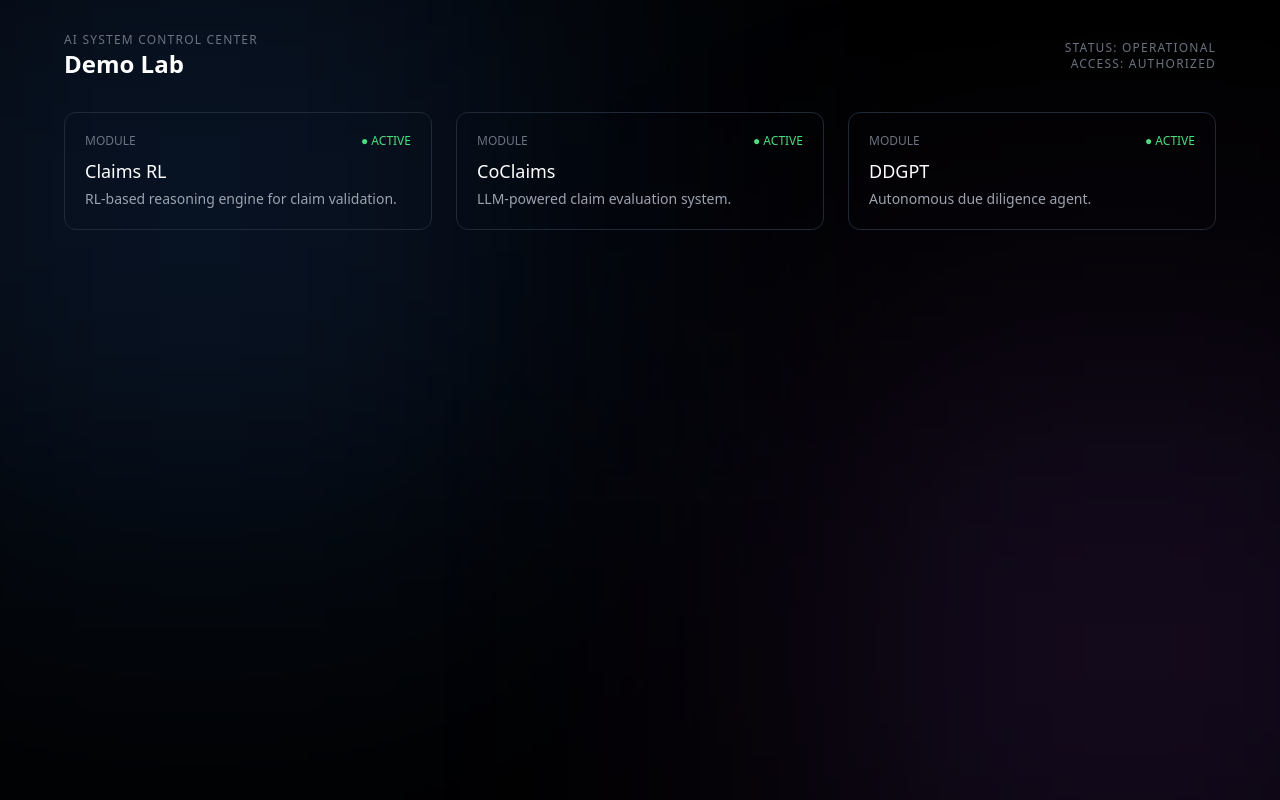
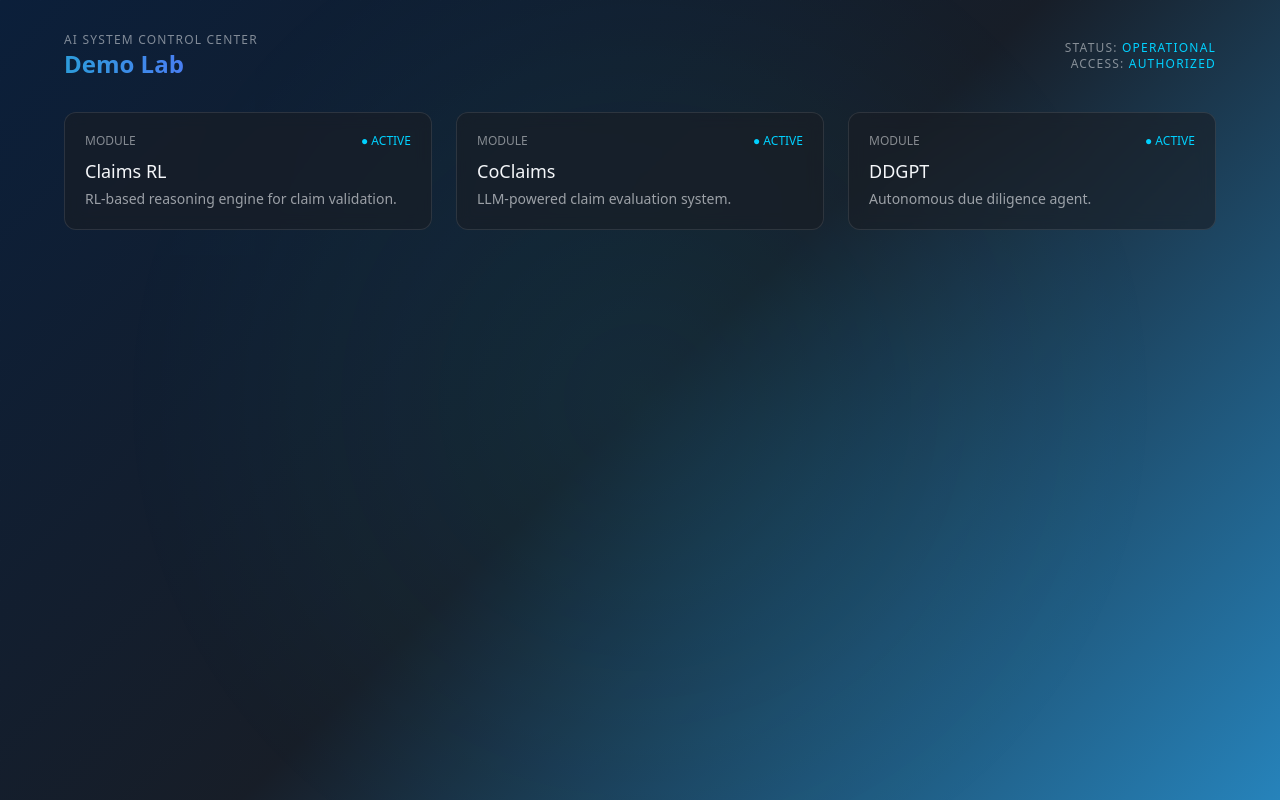
Before and after one commit to nickmelamed/site, a Next.js app in the folder site-npx/: page /demo in a window 1280 px wide. Built offline with nearby package versions, Linux system fonts and the light colour scheme.

Commit message:
added color palette to demo lab

```diff
--- a/site-npx/app/demo/page.tsx
+++ b/site-npx/app/demo/page.tsx
@@ -49,37 +49,30 @@ export default function ControlCenter() {
   const [selected, setSelected] = useState<any | null>(null);
 
   return (
-    <main className="relative min-h-screen bg-black text-white overflow-hidden p-8">
+    <main className="relative min-h-screen bg-navy text-offwhite overflow-hidden p-8">
 
+      {/* 🌐 Background System Layers */}
+      <div className="absolute inset-0 bg-hero-gradient opacity-80" />
+      <div className="absolute inset-0 bg-glow-radial animate-pulseGlow" />
+      <div className="absolute inset-0 grid-overlay opacity-20" />
+
+      {/* HEADER */}
       <div className="relative z-10 max-w-6xl mx-auto mb-8 flex justify-between items-center">
 
-      {/* Left: Title */}
         <div>
-        <div className="text-xs text-gray-500 tracking-widest">
+          <div className="text-xs text-offwhite/50 tracking-widest">
             AI SYSTEM CONTROL CENTER
           </div>
-        <h1 className="text-2xl font-semibold">
+          <h1 className="text-2xl font-semibold text-gradient">
             Demo Lab
           </h1>
         </div>
 
-      {/* Right: Status */}
-      <div className="text-xs text-gray-500 tracking-widest text-right">
-        <div>STATUS: OPERATIONAL</div>
-        <div>ACCESS: AUTHORIZED</div>
+        <div className="text-xs text-offwhite/50 tracking-widest text-right">
+          <div>STATUS: <span className="text-cyan">OPERATIONAL</span></div>
+          <div>ACCESS: <span className="text-cyan">AUTHORIZED</span></div>
         </div>
 
-    </div>
-
-      {/* Background grid */}
-      <div className="absolute inset-0 opacity-10">
-        <div className="w-full h-full bg-[linear-gradient(to_right,#ffffff10_1px,transparent_1px),linear-gradient(to_bottom,#ffffff10_1px,transparent_1px)] bg-[size:40px_40px]" />
-      </div>
-
-      {/* Glow */}
-      <div className="absolute inset-0">
-        <div className="absolute w-[600px] h-[600px] bg-blue-500/20 blur-[180px] top-[-100px] left-[-100px]" />
-        <div className="absolute w-[500px] h-[500px] bg-purple-500/20 blur-[180px] bottom-[-100px] right-[-100px]" />
       </div>
 
       {/* MODULE GRID */}
@@ -90,19 +83,24 @@ export default function ControlCenter() {
             key={demo.name}
             whileHover={{ scale: 1.03 }}
             onClick={() => setSelected(demo)}
-            className="relative group cursor-pointer border border-gray-800 p-5 rounded-xl overflow-hidden"
+            className="relative group cursor-pointer border border-white/10 p-5 rounded-xl overflow-hidden bg-charcoal/60 backdrop-blur"
           >
             {/* Hover glow */}
-            <div className="absolute inset-0 opacity-0 group-hover:opacity-100 transition bg-gradient-to-r from-blue-500/10 to-purple-500/10 blur-xl" />
+            <div className="absolute inset-0 opacity-0 group-hover:opacity-100 transition bg-gradient-to-r from-electric/10 to-indigo/10 blur-xl" />
 
             <div className="relative z-10">
               <div className="flex justify-between text-xs mb-2">
-                <span className="text-gray-500">MODULE</span>
-                <span className="text-green-400">● ACTIVE</span>
+                <span className="text-offwhite/50">MODULE</span>
+                <span className="text-cyan">● ACTIVE</span>
               </div>
 
-              <h2 className="text-lg font-medium mb-1">{demo.name}</h2>
-              <p className="text-gray-400 text-sm">{demo.description}</p>
+              <h2 className="text-lg font-medium mb-1">
+                {demo.name}
+              </h2>
+
+              <p className="text-offwhite/60 text-sm">
+                {demo.description}
+              </p>
             </div>
           </motion.div>
         ))}
@@ -112,60 +110,68 @@ export default function ControlCenter() {
       <AnimatePresence>
         {selected && (
           <motion.div
-            initial={{ opacity: 0, y: 40 }}
-            animate={{ opacity: 1, y: 0 }}
-            exit={{ opacity: 0, y: 40 }}
-            className="fixed inset-0 bg-black/90 backdrop-blur-lg z-20 flex items-center justify-center px-6"
+            initial={{ opacity: 0 }}
+            animate={{ opacity: 1 }}
+            exit={{ opacity: 0 }}
+            className="fixed inset-0 z-20 flex items-center justify-center px-6"
           >
-            <div className="max-w-4xl w-full border border-gray-800 rounded-xl p-8 bg-black">
+            {/* Background */}
+            <div className="absolute inset-0 bg-navy/90 backdrop-blur-xl" />
+
+            <motion.div
+              initial={{ scale: 0.95, y: 20 }}
+              animate={{ scale: 1, y: 0 }}
+              exit={{ scale: 0.95, y: 20 }}
+              className="relative z-10 max-w-4xl w-full border border-white/10 rounded-xl p-8 bg-charcoal/90"
+            >
 
               {/* Close */}
               <div className="flex justify-between mb-6">
-                <h2 className="text-2xl font-semibold">
+                <h2 className="text-2xl font-semibold text-gradient">
                   {selected.name}
                 </h2>
                 <button
                   onClick={() => setSelected(null)}
-                  className="text-gray-500 hover:text-white"
+                  className="text-offwhite/50 hover:text-offwhite"
                 >
                   ✕
                 </button>
               </div>
 
               {/* Description */}
-              <p className="text-gray-400 mb-8">
+              <p className="text-offwhite/60 mb-8">
                 {selected.details}
               </p>
 
-              {/* Architecture preview */}
+              {/* Architecture */}
               <div className="mb-8">
-                <div className="text-xs text-gray-500 tracking-widest mb-4">
+                <div className="text-xs text-offwhite/50 tracking-widest mb-4">
                   SYSTEM ARCHITECTURE
                 </div>
 
                 <div className="flex items-center gap-3 flex-wrap">
                   {selected.architecture.map((step: string, i: number) => (
                     <div key={i} className="flex items-center gap-3">
-                      <div className="px-3 py-2 border border-gray-700 rounded-lg text-sm bg-white/5">
+                      <div className="px-3 py-2 border border-white/10 rounded-lg text-sm bg-white/5">
                         {step}
                       </div>
                       {i !== selected.architecture.length - 1 && (
-                        <span className="text-gray-500">→</span>
+                        <span className="text-offwhite/40">→</span>
                       )}
                     </div>
                   ))}
                 </div>
               </div>
 
-              {/* Fake metrics */}
+              {/* Metrics */}
               <div className="grid grid-cols-3 gap-4 mb-8">
                 {["Accuracy", "Confidence", "Stability"].map((m) => (
                   <div
                     key={m}
-                    className="border border-gray-800 p-4 rounded-lg text-center"
+                    className="border border-white/10 p-4 rounded-lg text-center bg-white/5"
                   >
-                    <div className="text-xs text-gray-500 mb-1">{m}</div>
-                    <div className="text-blue-400 text-lg">
+                    <div className="text-xs text-offwhite/50 mb-1">{m}</div>
+                    <div className="text-electric text-lg">
                       {(Math.random() * 0.3 + 0.7).toFixed(2)}
                     </div>
                   </div>
@@ -173,14 +179,15 @@ export default function ControlCenter() {
               </div>
 
               {/* Launch */}
-              <button className="px-6 py-3 bg-white text-black rounded-lg hover:bg-gray-200">
+              <button className="px-6 py-3 bg-electric text-white rounded-lg shadow-glow hover:scale-105 transition">
                 Launch Interactive Demo →
               </button>
 
-            </div>
+            </motion.div>
           </motion.div>
         )}
       </AnimatePresence>
+
     </main>
   );
 }
```
Lines whose indentation alone changed are shown as unchanged.
